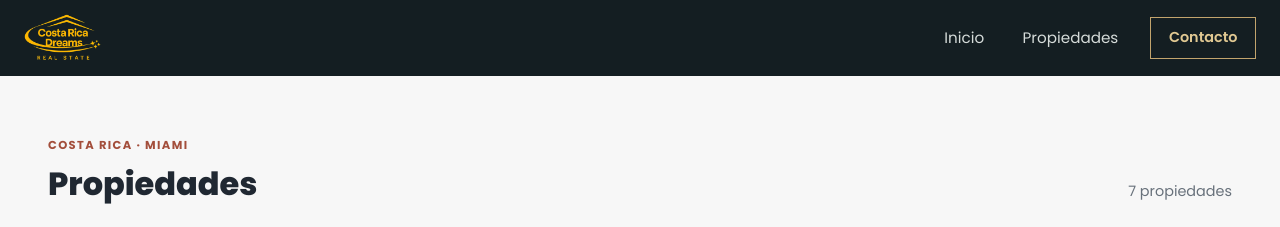
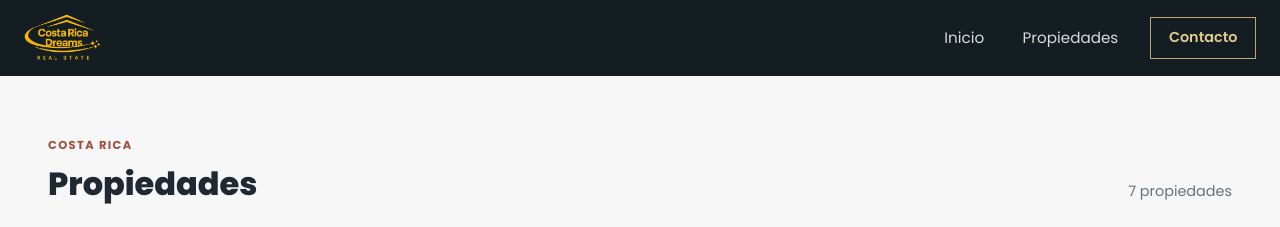
Before and after one commit to Berthortiz/catalogo-de-propiedades-costa-rica-dreams, a React (Vite) app: page /products in a window 1280 px wide. Shown: the top 227 px of the page. Built offline with nearby package versions, Linux system fonts and the light colour scheme.

Commit message:
delate-label

```diff
--- a/src/components/Products.jsx
+++ b/src/components/Products.jsx
@@ -24,7 +24,7 @@ export default function Products() {
     <main className="properties-page Wrapper min-h-96 relative">
       <header className="properties-heading">
         <div>
-          <span className="properties-eyebrow">COSTA RICA · MIAMI</span>
+          <span className="properties-eyebrow">COSTA RICA</span>
           <h1>Propiedades</h1>
         </div>
         <span className="properties-count">{filtedProducts.length} propiedades</span>
```
